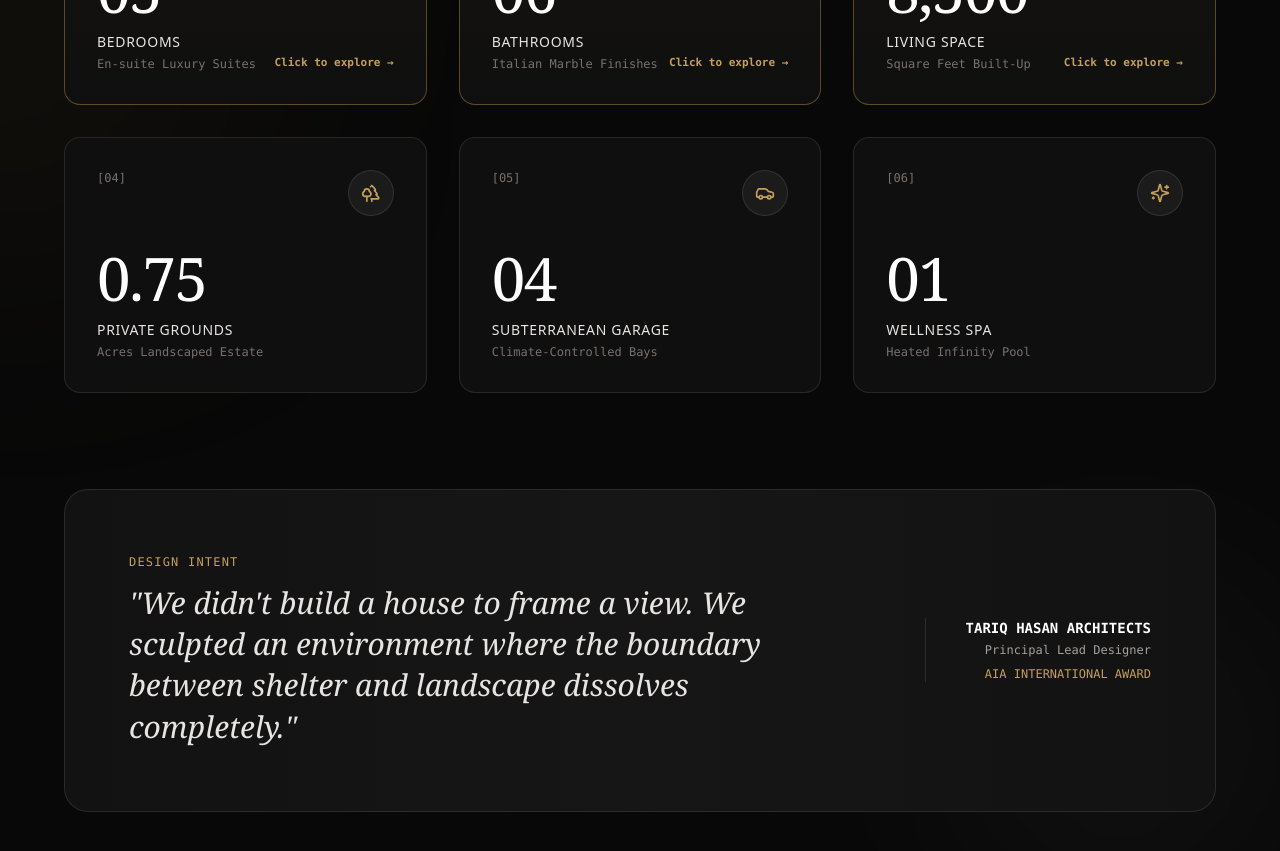
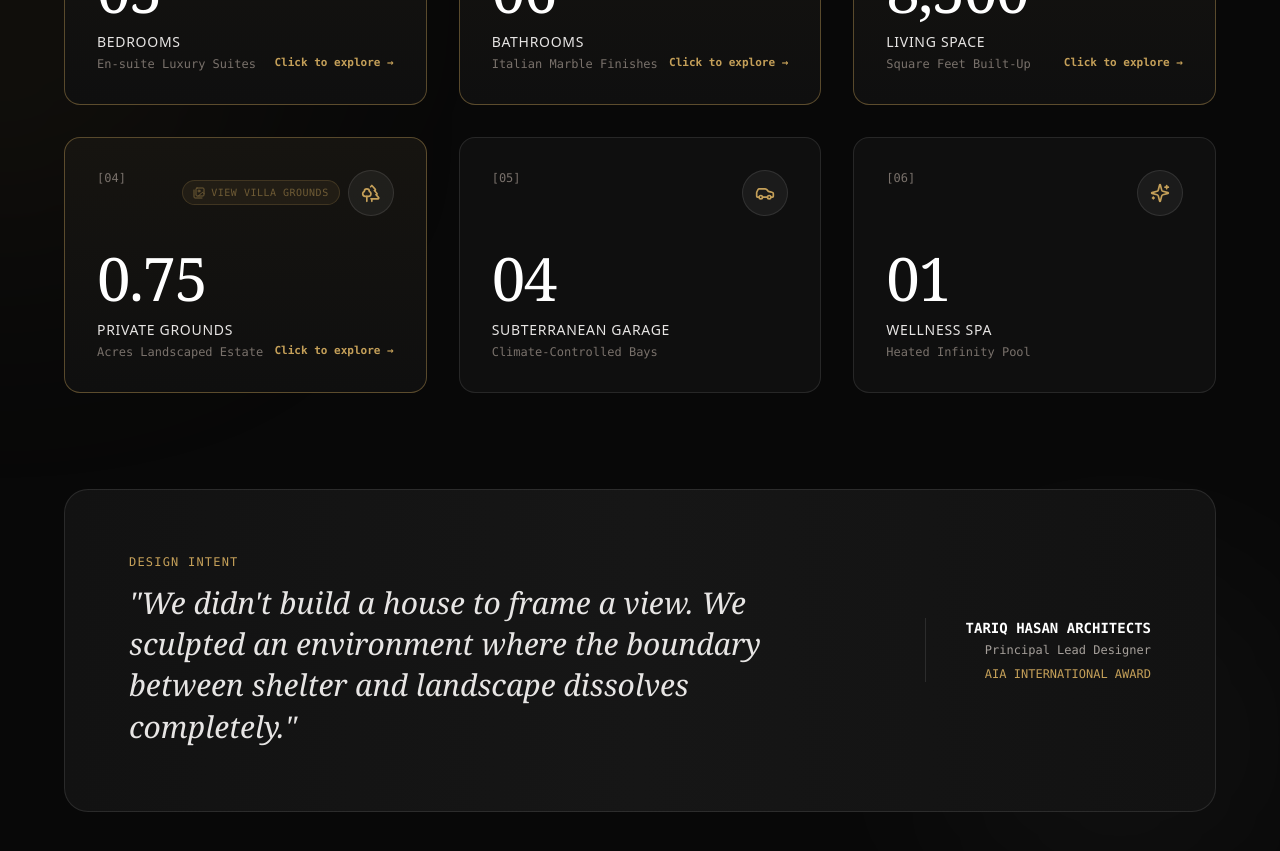
Before and after one commit to im-abdulhanan/Real-Estate-, a React (Vite) app: page / in a window 1280 px wide. Shown: the part 4160-5011 px from the top of the page. Built offline with nearby package versions, Linux system fonts and the light colour scheme; a web font is replaced by a local one.

Commit message:
Add interactive Villa Private Grounds gallery modal

```diff
--- a/src/components/PropertyInfo.tsx
+++ b/src/components/PropertyInfo.tsx
@@ -2,7 +2,7 @@ import React, { useState, useEffect } from 'react';
 import { BedDouble, Bath, Maximize, Trees, Car, Sparkles, X, ChevronLeft, ChevronRight, Images } from 'lucide-react';
 
 export const PropertyInfo: React.FC = () => {
-  const [activeModal, setActiveModal] = useState<'bedrooms' | 'bathrooms' | 'livingspace' | null>(null);
+  const [activeModal, setActiveModal] = useState<'bedrooms' | 'bathrooms' | 'livingspace' | 'villa' | null>(null);
   const [activeImageIndex, setActiveImageIndex] = useState<number>(0);
 
   const bedroomImages = [
@@ -68,11 +68,22 @@ export const PropertyInfo: React.FC = () => {
     },
   ];
 
+  const villaImages = [
+    {
+      src: '/villa/villa.jpeg',
+      title: 'Private Estate Grounds & Aerial Vista',
+      subtitle: '0.75 Acres Landscaped Grounds · Mountain Ridge',
+      description: 'Panoramic aerial view of the private estate, framed by native drought-resistant landscaping, infinity pool terrace, and secure gated entry portal.',
+    },
+  ];
+
   const currentGalleryImages = activeModal === 'bedrooms'
     ? bedroomImages
     : activeModal === 'bathrooms'
     ? bathroomImages
-    : livingSpaceImages;
+    : activeModal === 'livingspace'
+    ? livingSpaceImages
+    : villaImages;
 
   // Handle keyboard navigation inside gallery modals
   useEffect(() => {
@@ -95,7 +106,7 @@ export const PropertyInfo: React.FC = () => {
     setActiveImageIndex((prev) => (prev - 1 + currentGalleryImages.length) % currentGalleryImages.length);
   };
 
-  const openGallery = (type: 'bedrooms' | 'bathrooms' | 'livingspace') => {
+  const openGallery = (type: 'bedrooms' | 'bathrooms' | 'livingspace' | 'villa') => {
     setActiveModal(type);
     setActiveImageIndex(0);
   };
@@ -128,7 +139,15 @@ export const PropertyInfo: React.FC = () => {
       modalType: 'livingspace' as const,
       badge: 'View Living Gallery',
     },
-    { label: 'Private Grounds', value: '0.75', detail: 'Acres Landscaped Estate', icon: Trees, isInteractive: false },
+    {
+      label: 'Private Grounds',
+      value: '0.75',
+      detail: 'Acres Landscaped Estate',
+      icon: Trees,
+      isInteractive: true,
+      modalType: 'villa' as const,
+      badge: 'View Villa Grounds',
+    },
     { label: 'Subterranean Garage', value: '04', detail: 'Climate-Controlled Bays', icon: Car, isInteractive: false },
     { label: 'Wellness Spa', value: '01', detail: 'Heated Infinity Pool', icon: Sparkles, isInteractive: false },
   ];
@@ -240,7 +259,7 @@ export const PropertyInfo: React.FC = () => {
 
       </div>
 
-      {/* --- GALLERY LIGHTBOX MODAL (BEDROOMS, BATHROOMS, LIVING SPACE) --- */}
+      {/* --- GALLERY LIGHTBOX MODAL (BEDROOMS, BATHROOMS, LIVING SPACE, VILLA GROUNDS) --- */}
       {activeModal !== null && (
         <div className="fixed inset-0 z-50 bg-black/95 backdrop-blur-2xl flex items-center justify-center p-4 sm:p-8">
 
@@ -286,7 +305,7 @@ export const PropertyInfo: React.FC = () => {
                 className="w-full h-full object-cover transition-all duration-700"
               />
               <div className="absolute top-4 left-4 px-3 py-1 bg-black/60 backdrop-blur-md rounded-md border border-white/10 text-xs font-mono text-[#c5a059]">
-                0{activeImageIndex + 1} OF 0{currentGalleryImages.length} · {activeModal === 'bedrooms' ? 'BEDROOM SUITES' : activeModal === 'bathrooms' ? 'ITALIAN MARBLE BATHROOMS' : 'GRAND LIVING SPACE'}
+                0{activeImageIndex + 1} OF 0{currentGalleryImages.length} · {activeModal === 'bedrooms' ? 'BEDROOM SUITES' : activeModal === 'bathrooms' ? 'ITALIAN MARBLE BATHROOMS' : activeModal === 'livingspace' ? 'GRAND LIVING SPACE' : 'ESTATE GROUNDS & VILLA'}
               </div>
             </div>
 
```
Also changed, not shown: 1 other file (tests, documents, lock files or other folders).
